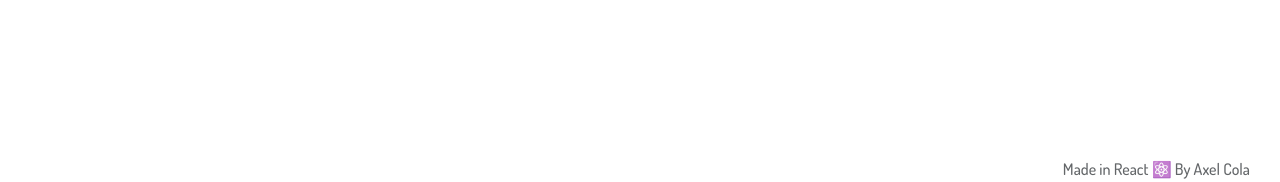
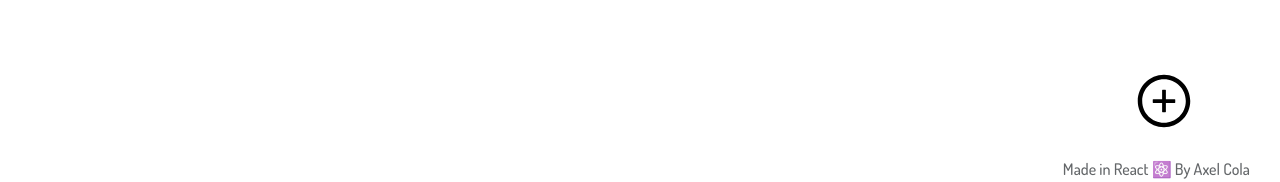
Before and after one commit to axelcola/sticky-notes-on-react, a React (Create React App) app: page / in a window 1280 px wide. Shown: the part 556-738 px from the top of the page. Built offline with nearby package versions, Linux system fonts and the light colour scheme.

Commit message:
adding fixed buttons

```diff
--- a/src/Pages/PaperBin.js
+++ b/src/Pages/PaperBin.js
@@ -1,12 +1,15 @@
 import React, { useEffect, useState } from "react";
 import NavbarNotes from "../components/NavbarNotes";
 import Note from "../components/Note";
+import { BiTrash } from "react-icons/bi";
 
 const PaperBin = () => {
+  const [tasks, setTasks] = useState([]);
   const [delTasks, setDelTasks] = useState([]);
 
   useEffect(() => {
     const savedTasks = JSON.parse(localStorage.getItem("notes"));
+    setTasks(savedTasks);
     const delNotes = savedTasks.filter((task) => task.deleted);
     if (delNotes) setDelTasks(delNotes);
   }, []);
@@ -30,6 +33,13 @@ const PaperBin = () => {
       window.localStorage.setItem("notes", JSON.stringify(newNotesArray));
     }
   };
+  const deleteAllNotes = () => {
+    if (window.confirm("Are you sure you want to delete all this notes?")) {
+      const newArrayNotes = tasks.filter((task) => !task.deleted);
+      setDelTasks(newArrayNotes);
+      window.localStorage.setItem("notes", JSON.stringify(newArrayNotes));
+    }
+  };
 
   return (
     <>
@@ -51,6 +61,9 @@ const PaperBin = () => {
           ))}
         </div>
       </div>
+      <button className="new-note-fixed">
+        <BiTrash size={60} onClick={deleteAllNotes} />
+      </button>
     </>
   );
 };
--- a/src/components/NewNote.js
+++ b/src/components/NewNote.js
@@ -1,4 +1,4 @@
-import React, { useState } from "react";
+import React, { useState, useEffect } from "react";
 import "./newNote.css";
 import { v4 as uuidv4 } from "uuid";
 import { AiOutlinePlusCircle } from "react-icons/ai";
@@ -14,8 +14,6 @@ const NewNote = (props) => {
   };
 
   const textSubmit = (e) => {
-    e.preventDefault();
-
     const newTask = {
       id: uuidv4(),
       text: input,
@@ -26,14 +24,33 @@ const NewNote = (props) => {
     props.onSubmit(newTask);
     document.getElementById("inputNote").value = "";
     setColor("newNote");
+    setInput("");
+  };
+  const sendPrevent = (e) => {
+    e.preventDefault();
+
+    textSubmit();
   };
 
   const changeColor = (e) => {
     setColor(e.target.id);
   };
+  useEffect(() => {
+    const listener = (e) => {
+      if (e.keyCode === 17 && e.keyCode === 13) {
+        console.log("Enter key was pressed. Run your function.");
+        e.preventDefault();
+        textSubmit();
+      }
+    };
+    document.addEventListener("keydown", listener);
+    return () => {
+      document.removeEventListener("keydown", listener);
+    };
+  });
 
   return (
-    <form onSubmit={textSubmit}>
+    <form>
       <div className={`note ${color}`}>
         <textarea
           id="inputNote"
@@ -45,7 +62,10 @@ const NewNote = (props) => {
         <div className="dropdown">
           <div className="note-content">
             <div className="containter-buttons">
-              <button className={`button-newnote ${color}`}>
+              <button
+                onClick={sendPrevent}
+                className={`button-newnote ${color}`}
+              >
                 {" "}
                 <AiOutlinePlusCircle />
               </button>
--- a/src/components/NoteList.js
+++ b/src/components/NoteList.js
@@ -4,6 +4,7 @@ import NewNote from "./NewNote";
 import Note from "./Note";
 import "./noteList.css";
 import Searcher from "./Searcher";
+import { AiOutlinePlusCircle } from "react-icons/ai";
 
 const NoteList = () => {
   const [tasks, setTasks] = useState([]);
@@ -76,6 +77,9 @@ const NoteList = () => {
           ))}
         </div>
       </div>
+      <button className="new-note-fixed">
+        <AiOutlinePlusCircle size={60} />
+      </button>
     </>
   );
 };
--- a/src/components/noteList.css
+++ b/src/components/noteList.css
@@ -5,3 +5,21 @@
     justify-content: center;
     align-items: center;
   }
+
+  .new-note-fixed{
+    background-color: white !important;
+    box-shadow: none;
+    border: none;
+    align-items: flex-end;
+    background-color: transparent !important;
+    position: fixed;
+    font-weight: 500;
+    text-align: right;
+    bottom: 7em;
+    right: 5em;
+    user-select: none;
+
+  }
+  .new-note-button{
+    size: 45px !important;
+  }
```
